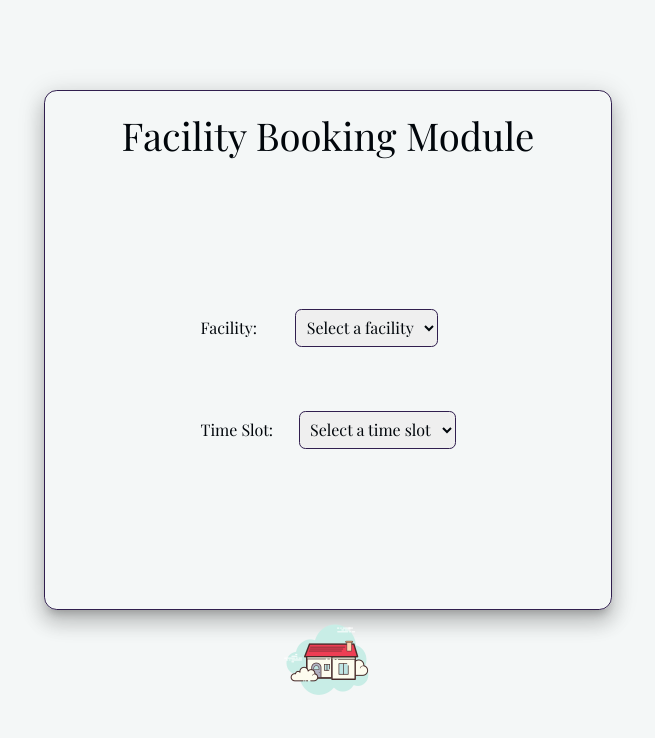
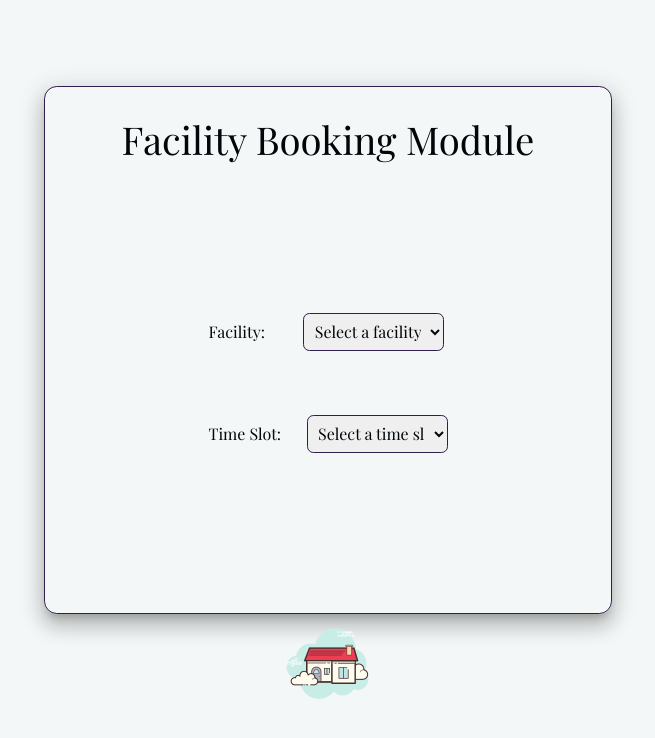
Before and after one commit to ManojKumarGogula/facility-module, a React app: page /register in a window 1280 px wide. Shown: the top 738 px of the page, without its empty margins (312-967 px from the left). Built offline with nearby package versions, Linux system fonts and the light colour scheme.

Commit message:
small ui changes

```diff
--- a/src/app/pages/register/index.js
+++ b/src/app/pages/register/index.js
@@ -121,10 +121,10 @@ const FacilityBookingModule = () => {
   };
 
   return (
-    <div className="flex flex-col justify-center items-center h-screen ">
+    <div className="flex flex-col justify-center items-center h-screen  ">
       {renderPaymentModel()}
       <div className="flex justify-center items-center flex-col border-bluebg border-1 shadow-13 rounded-8 px-[6vw] py-[2vh]">
-        <h1 className="text-24">Facility Booking Module</h1>
+        <h1 className="text-24 mt-[1vh]">Facility Booking Module</h1>
         <form onSubmit={handleSubmit} className="my-[10vh]">
           <div className="my-[8vh]">
             <label htmlFor="facility" className="mr-[3vw]">
@@ -134,7 +134,7 @@ const FacilityBookingModule = () => {
               id="facility"
               value={selectedFacility}
               onChange={handleFacilityChange}
-              className="border-1 border-bluebg rounded-4 p-4"
+              className="border-1 border-bluebg rounded-4 p-4 w-[11vw]"
             >
               <option value="">Select a facility</option>
               <option value="clubhouse">Clubhouse</option>
@@ -150,7 +150,7 @@ const FacilityBookingModule = () => {
                 id="timeSlot"
                 value={selectedTimeSlot}
                 onChange={handleTimeSlotChange}
-                className="border-1 border-bluebg rounded-4 p-4"
+                className="border-1 border-bluebg rounded-4 p-4 w-[11vw]"
               >
                 <option value="">Select a time slot</option>
                 {selectedFacility && (
```
Also changed, not shown: src/routesConfig.js (+13 -7 lines).
